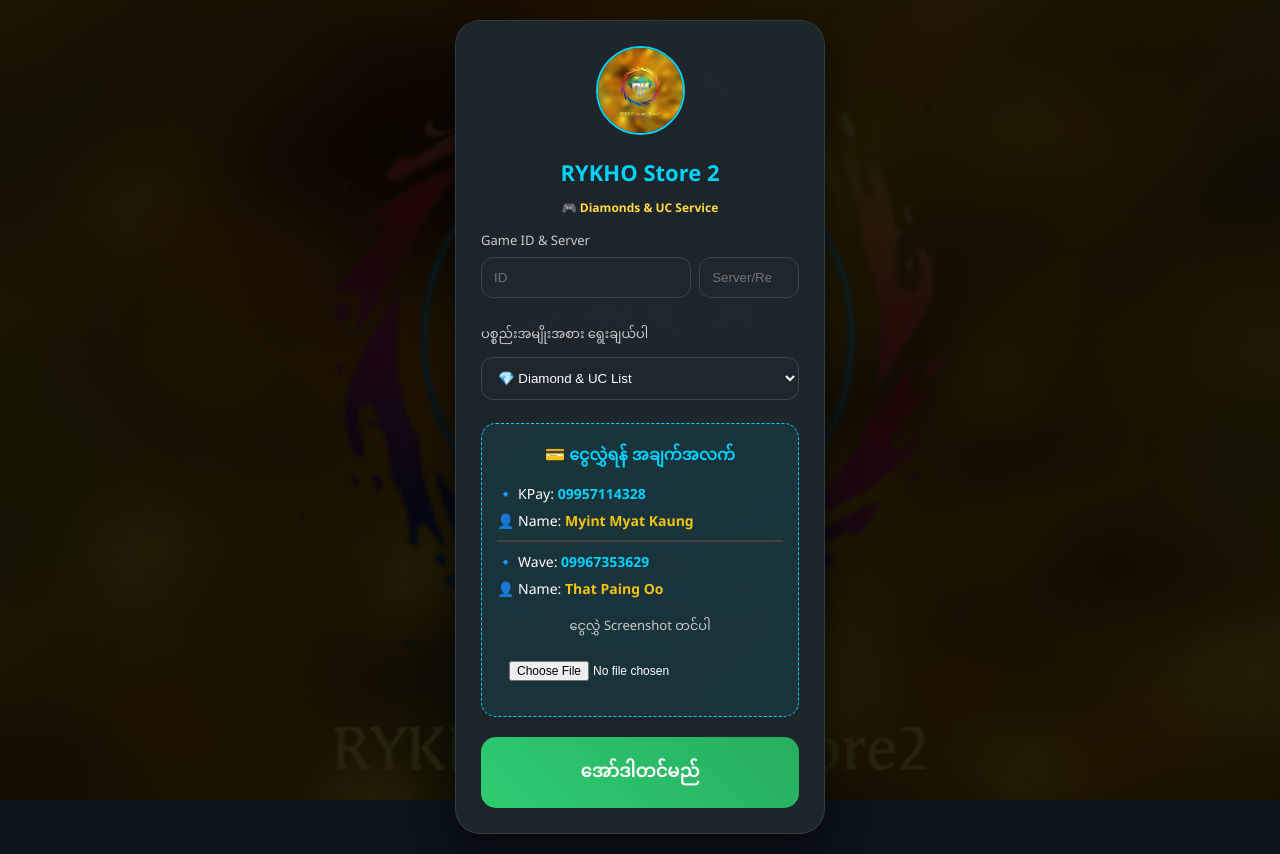
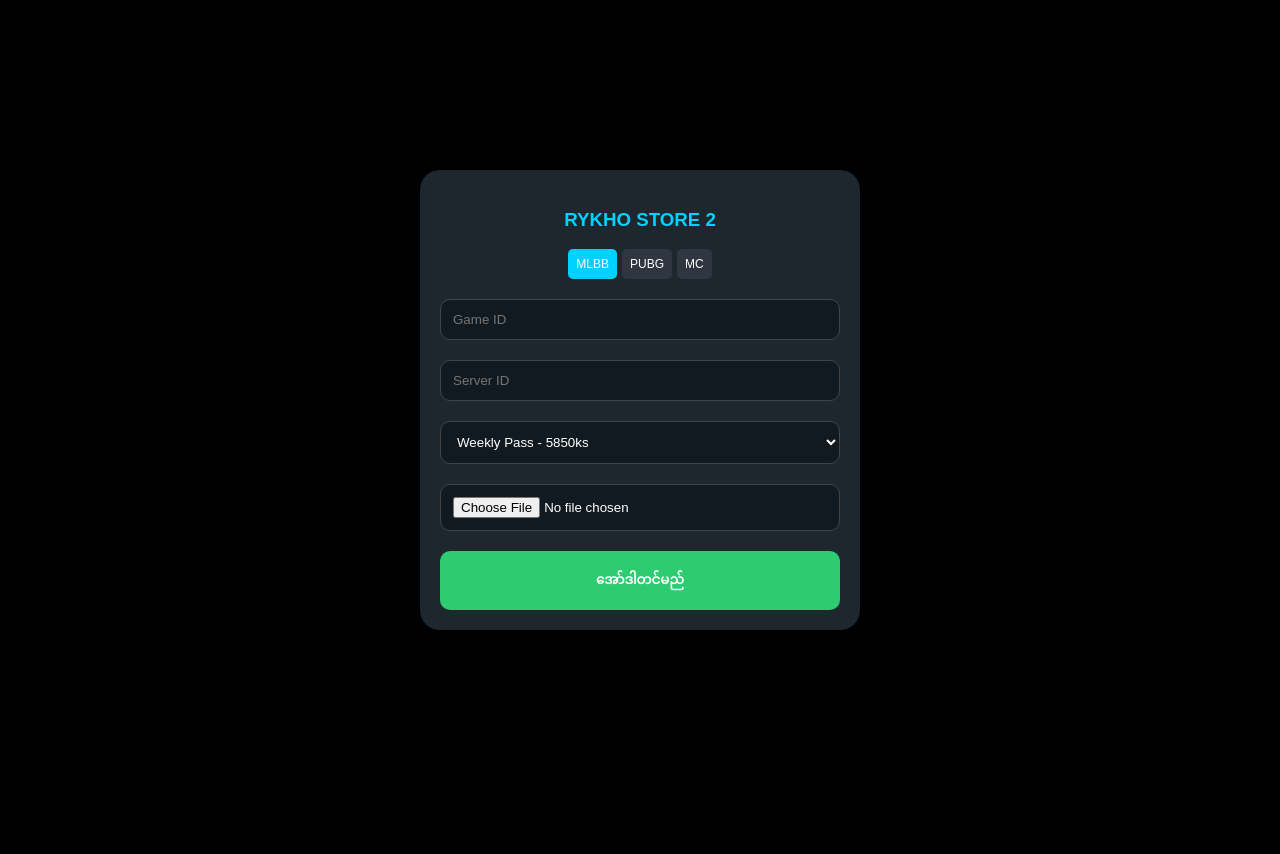
Before and after one commit to arkar2024k-sketch/diamond_store, a plain HTML site: page index.html in a window 1280 px wide. Both pictures are taken after a click on the button "START". After the commit the page ends 800 px from the top, so only its background shows below. Drawn offline with Linux system fonts and the light colour scheme.

Commit message:
Update index.html

```diff
--- a/index.html
+++ b/index.html
@@ -1,206 +1,85 @@
 <!DOCTYPE html>
-<html lang="my">
+<html>
 <head>
     <meta charset="UTF-8">
     <meta name="viewport" content="width=device-width, initial-scale=1.0">
-    <title>RYKHO Game Store 2</title>
+    <title>RYKHO Store 2</title>
     <style>
-        body {
-            font-family: 'Segoe UI', sans-serif;
-            margin: 0;
-            display: flex;
-            justify-content: center;
-            align-items: center;
-            min-height: 100vh;
-            color: white;
-            background: linear-gradient(rgba(0,0,0,0.85), rgba(0,0,0,0.85)), url('1000027003.png');
-            background-size: cover;
-            background-position: center;
-            background-attachment: fixed;
-            background-color: #0b141a;
-        }
-
-        #startScreen {
-            position: fixed; top: 0; left: 0; width: 100%; height: 100%;
-            display: flex; flex-direction: column; justify-content: center; align-items: center;
-            z-index: 100; text-align: center;
-            backdrop-filter: blur(15px);
-            background: rgba(0,0,0,0.7);
-        }
-
-        .logo-main {
-            width: 170px; height: 170px;
-            border-radius: 50%;
-            border: 4px solid #00d2ff;
-            box-shadow: 0 0 30px rgba(0, 210, 255, 0.5);
-            object-fit: cover;
-            margin-bottom: 25px;
-        }
-
-        .start-btn {
-            background: linear-gradient(45deg, #00d2ff, #3a7bd5);
-            color: white; border: none; padding: 15px 75px;
-            border-radius: 35px; font-size: 18px; font-weight: bold;
-            cursor: pointer; box-shadow: 0 5px 20px rgba(0, 210, 255, 0.4);
-        }
-
-        #mainApp { display: none; width: 100%; max-width: 410px; padding: 20px; box-sizing: border-box; }
-
-        .card {
-            background: rgba(30, 39, 46, 0.95);
-            padding: 25px; border-radius: 25px;
-            border: 1px solid rgba(255, 255, 255, 0.1);
-            text-align: center;
-            box-shadow: 0 15px 35px rgba(0,0,0,0.6);
-        }
-
-        .shop-logo {
-            width: 85px; height: 85px;
-            border-radius: 50%;
-            border: 2px solid #00d2ff;
-            margin-bottom: 12px;
-            object-fit: cover;
-        }
-
-        h2 { color: #00d2ff; margin: 5px 0; font-size: 22px; }
-        label { font-size: 13px; color: #ccc; display: block; margin-top: 15px; text-align: left; }
-
-        input, select {
-            width: 100%; padding: 12px; margin: 8px 0;
-            border-radius: 12px; border: 1px solid #444;
-            background: #1e272e; color: white; box-sizing: border-box;
-            outline: none;
-        }
-
-        .payment-box {
-            background: rgba(0, 210, 255, 0.08);
-            padding: 15px; border-radius: 15px;
-            margin: 15px 0; border: 1px dashed #00d2ff;
-            text-align: left;
-        }
-
-        .pay-item { margin-bottom: 8px; font-size: 14px; }
-        .pay-name { color: #f1c40f; font-weight: bold; }
-        .pay-num { color: #00d2ff; font-weight: bold; }
-
-        .order-btn {
-            width: 100%; background: linear-gradient(45deg, #2ecc71, #27ae60);
-            color: white; border: none; padding: 16px;
-            border-radius: 15px; font-weight: bold; cursor: pointer;
-            font-size: 18px; margin-top: 5px;
-        }
-
-        .order-btn:disabled {
-            background: #555 !important;
-            cursor: not-allowed;
-            opacity: 0.7;
-        }
+        body { margin: 0; background: #000; color: white; font-family: sans-serif; display: flex; justify-content: center; align-items: center; min-height: 100vh; }
+        #startScreen { position: fixed; top: 0; left: 0; width: 100%; height: 100%; background: #0b141a; display: flex; flex-direction: column; justify-content: center; align-items: center; z-index: 2000; }
+        .logo { width: 120px; border-radius: 50%; border: 2px solid #00d2ff; margin-bottom: 20px; }
+        .btn-start { background: #00d2ff; color: white; border: none; padding: 15px 60px; border-radius: 30px; font-size: 18px; font-weight: bold; }
+        #app { display: none; width: 95%; max-width: 400px; background: #1e272e; padding: 20px; border-radius: 20px; text-align: center; }
+        select, input { width: 100%; padding: 12px; margin: 10px 0; border-radius: 10px; border: 1px solid #444; background: #121a21; color: white; box-sizing: border-box; }
+        .order-btn { width: 100%; background: #2ecc71; color: white; border: none; padding: 15px; border-radius: 10px; font-weight: bold; margin-top: 10px; }
+        .tabs { display: flex; gap: 5px; margin-bottom: 10px; justify-content: center; }
+        .tab { background: #2f3640; padding: 8px; border-radius: 5px; font-size: 12px; cursor: pointer; }
+        .tab.active { background: #00d2ff; }
+        .section { display: none; }
+        .section.active { display: block; }
     </style>
 </head>
 <body>
 
 <div id="startScreen">
-        <img src="1000027003.png" class="logo-main" alt="Logo">
-        <h1 style="color:#00d2ff; margin:0; font-size: 26px;">RYKHO Game Store 2</h1>
-        <p style="color:#bbb; margin-top: 10px; margin-bottom:40px;">Diamonds & UC Store</p>
-        <button class="start-btn" onclick="openApp()">START</button>
+    <img src="1000027003.png" class="logo">
+    <h2 style="color:#00d2ff">RYKHO STORE 2</h2>
+    <button class="btn-start" onclick="go()">START</button>
 </div>
 
-    <div id="mainApp">
-        <div class="card">
-            <img src="1000027003.png" class="shop-logo" alt="Logo">
-            <h2>RYKHO Store 2</h2>
-            <p style="font-size:12px; color:#ffda44; font-weight: bold;">🎮 Diamonds & UC Service</p>
+<div id="app">
+    <h3 style="color:#00d2ff">RYKHO STORE 2</h3>
+    <div class="tabs">
+        <div class="tab active" onclick="ST('m',this)">MLBB</div>
+        <div class="tab" onclick="ST('p',this)">PUBG</div>
+        <div class="tab" onclick="ST('mc',this)">MC</div>
+    </div>
+    <input type="number" id="id" placeholder="Game ID">
+    <input type="number" id="sid" placeholder="Server ID">
 
-            <label>Game ID & Server</label>
-            <div style="display: flex; gap: 8px;">
-                <input type="number" id="gameId" placeholder="ID">
-                <input type="number" id="serverId" placeholder="Server/Region" style="width: 45%;">
+    <div id="m" class="section active">
+        <select id="mlList">
+            <option>Weekly Pass - 5850ks</option>
+            <option>Monthly Epic - 15500ks</option>
+            <option>💎86-4800ks</option><option>💎172-9600ks</option><option>💎257-14000ks</option>
+            <option>💎706-38000ks</option><option>💎9288-475000ks</option>
+        </select>
+    </div>
+    <div id="p" class="section">
+        <select id="pbList">
+            <option>Uc60=3800ks</option><option>Uc325=19000ks</option><option>Uc8100=375000ks</option>
+        </select>
+    </div>
+    <div id="mc" class="section">
+        <select id="mcList">
+            <option>💎Wp 7000</option><option>💎86dia - 5000ks</option><option>💎9288dia - 487000ks</option>
+        </select>
     </div>
 
-            <label>ပစ္စည်းအမျိုးအစား ရွေးချယ်ပါ</label>
-            <select id="diamondAmount">
-                <option value="" disabled selected>💎 Diamond & UC List</option>
-
-                <optgroup label="Mobile Legends (MLBB)">
-                    <option>MLBB: Weekly Pass💎 - 5850ks</option>
-                    <option>MLBB: 86 Diamonds💎 - 4800ks</option>
-                    <option>MLBB: 172 Diamonds💎 - 9600ks</option>
-                    <option>MLBB: 257 Diamonds💎 - 14000ks</option>
-                    <option>MLBB: 706 Diamonds💎 - 38000ks</option>
-                </optgroup>
-
-                <optgroup label="PUBG Mobile (UC Prices 🍓)">
-                    <option>PUBG: 60 UC - 3800ks</option>
-                    <option>PUBG: 120 UC - 7800ks</option>
-                    <option>PUBG: 180 UC - 11500ks</option>
-                    <option>PUBG: 240 UC - 15500ks</option>
-                    <option>PUBG: 325 UC - 19000ks</option>
-                    <option>PUBG: 660 UC - 37500ks</option>
-                    <option>PUBG: 1800 UC - 93000ks</option>
-                    <option>PUBG: 3850 UC - 188000ks</option>
-                    <option>PUBG: 8100 UC - 375000ks</option>
-                </optgroup>
-            </select>
-
-            <div class="payment-box">
-                <div style="color: #00d2ff; font-weight: bold; margin-bottom: 10px; text-align: center;">💳 ငွေလွှဲရန် အချက်အလက်</div>
-                <div class="pay-item">🔹 KPay: <span class="pay-num">09957114328</span></div>
-                <div class="pay-item">👤 Name: <span class="pay-name">Myint Myat Kaung</span></div>
-                <hr style="border: 0.5px solid #444; margin: 10px 0;">
-                <div class="pay-item">🔹 Wave: <span class="pay-num">09967353629</span></div>
-                <div class="pay-item">👤 Name: <span class="pay-name">That Paing Oo</span></div>
-
-                <label style="text-align: center; margin-top: 15px;">ငွေလွှဲ Screenshot တင်ပါ</label>
-                <input type="file" id="screenshot" accept="image/*" style="border: none; background: none; font-size: 12px;">
-            </div>
-
-            <button id="submitBtn" class="order-btn" onclick="sendOrder()">အော်ဒါတင်မည်</button>
-        </div>
+    <input type="file" id="file">
+    <button id="sBtn" class="order-btn" onclick="send()">အော်ဒါတင်မည်</button>
 </div>
 
 <script>
-        function openApp() {
-            document.getElementById('startScreen').style.opacity = '0';
-            setTimeout(() => {
-                document.getElementById('startScreen').style.display = 'none';
-                document.getElementById('mainApp').style.display = 'block';
-            }, 400);
+    let mode = 'm';
+    function go() { document.getElementById('startScreen').style.display='none'; document.getElementById('app').style.display='block'; }
+    function ST(s, b) {
+        mode = s; document.querySelectorAll('.section').forEach(x=>x.classList.remove('active'));
+        document.querySelectorAll('.tab').forEach(x=>x.classList.remove('active'));
+        document.getElementById(s).classList.add('active'); b.classList.add('active');
     }
-
-        async function sendOrder() {
-            const token = "8764333796:AAEety4w_i7_U5DEQ4HaTa3FQqDcgg_IHZ4";
-            const chatId = "-1003873364344";
-            const gId = document.getElementById('gameId').value;
-            const sId = document.getElementById('serverId').value;
-            const amt = document.getElementById('diamondAmount').value;
-            const fileInput = document.getElementById('screenshot');
-            const submitBtn = document.getElementById('submitBtn');
-
-            if(!gId || !sId || !amt || fileInput.files.length === 0) {
-                alert("အချက်အလက်များကို ပြည့်စုံစွာ ဖြည့်ပေးပါဗျာ။"); return;
-            }
-
-            submitBtn.disabled = true;
-            submitBtn.innerText = "ခဏစောင့်ပါ (5s)...";
-
-            const message = `🛒 အော်ဒါအသစ်!\n🆔 ID: ${gId} (${sId})\n📦 ပစ္စည်း: ${amt}`;
-
+    async function send() {
+        const id = document.getElementById('id').value; const f = document.getElementById('file').files[0];
+        if(!id || !f) return alert("အကုန်ဖြည့်ပါ");
+        const b = document.getElementById('sBtn'); b.innerText="ခဏစောင့်..."; b.disabled=true;
+        const msg = `🛒 Order!\nID: ${id}\nItem: ${document.getElementById(mode+'List').value}`;
         try {
-                await fetch(`https://api.telegram.org/bot${token}/sendMessage?chat_id=${chatId}&text=${encodeURIComponent(message)}`);
-                const formData = new FormData();
-                formData.append('chat_id', chatId);
-                formData.append('photo', fileInput.files[0]);
-                await fetch(`https://api.telegram.org/bot${token}/sendPhoto`, { method: 'POST', body: formData });
-                alert("အော်ဒါတင်ပြီးပါပြီ။ ကျေးဇူးတင်ပါတယ်!");
-            } catch(e) {
-                alert("ပို့ဆောင်မှု မအောင်မြင်ပါ။");
-            } finally {
-                setTimeout(() => {
-                    submitBtn.disabled = false;
-                    submitBtn.innerText = "အော်ဒါတင်မည်";
-                }, 5000);
-            }
+            await fetch(`https://api.telegram.org/bot8764333796:AAEety4w_i7_U5DEQ4HaTa3FQqDcgg_IHZ4/sendMessage?chat_id=-1003873364344&text=${encodeURIComponent(msg)}`);
+            const fd = new FormData(); fd.append('chat_id', '-1003873364344'); fd.append('photo', f);
+            await fetch(`https://api.telegram.org/bot8764333796:AAEety4w_i7_U5DEQ4HaTa3FQqDcgg_IHZ4/sendPhoto`, {method:'POST', body:fd});
+            alert("အောင်မြင်ပါသည်!");
+        } catch(e) { alert("Error!"); }
+        b.innerText="အော်ဒါတင်မည်"; b.disabled=false;
     }
 </script>
 </body>
```
Lines whose indentation alone changed are shown as unchanged.
